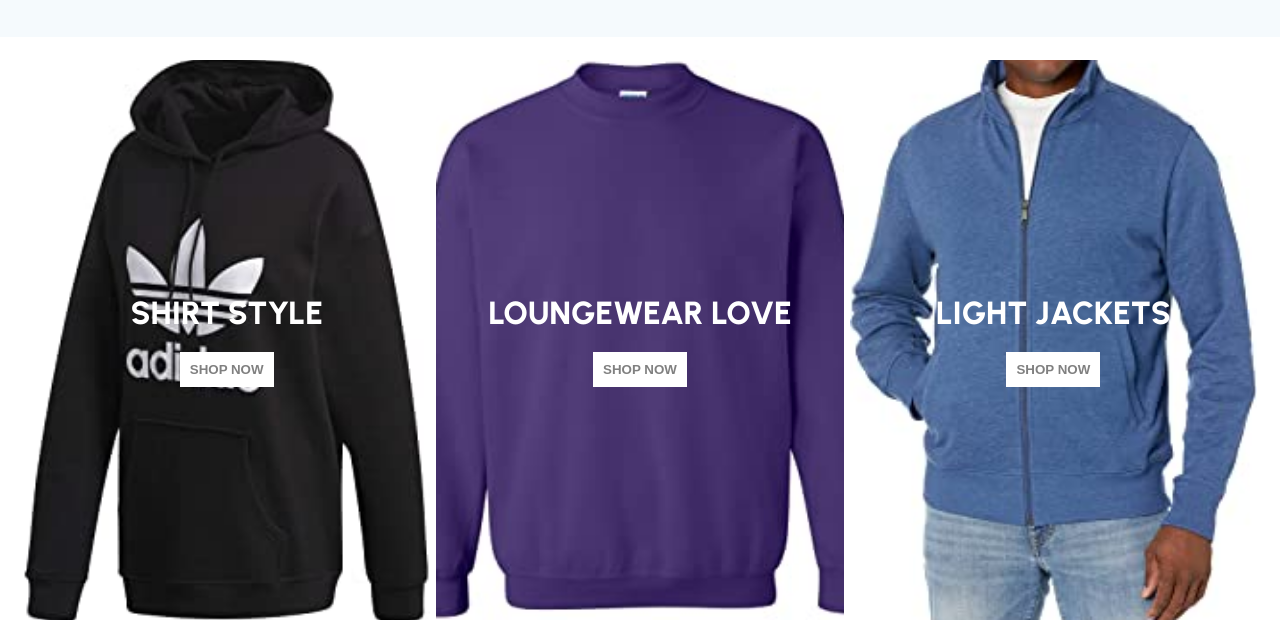
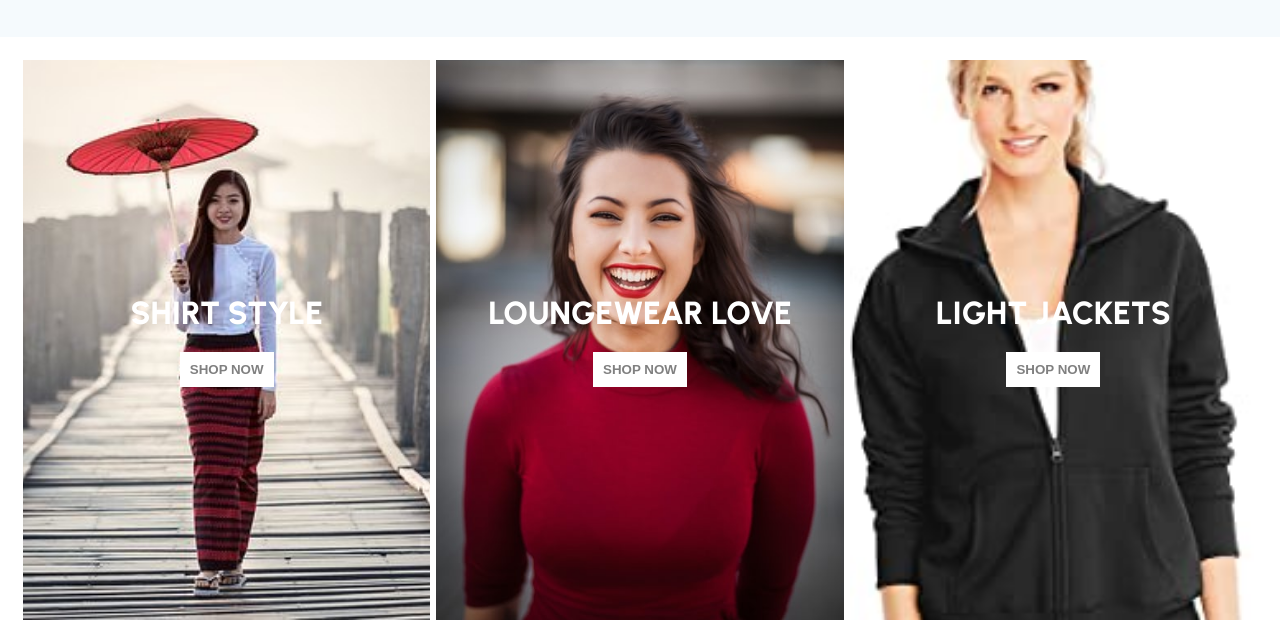
Before and after one commit to TimothyAttah/E-commerce-app, a React (Create React App) app in the folder client/: page / in a window 1280 px wide. Shown: the part 853-1496 px from the top of the page. Built offline with nearby package versions, Linux system fonts and the light colour scheme.

Commit message:
Changed images in categories feature

```diff
--- a/client/src/components/helper/helper.js
+++ b/client/src/components/helper/helper.js
@@ -30,19 +30,19 @@ export const sliderItems = [
 export const categories = [
   {
     _id: 1,
-    img: `${images.Img1}`,
+    img: `${images.Photo2}`,
     title: 'shirt style',
     category: 'women',
   },
   {
     _id: 2,
-    img: `${images.Img4}`,
+    img: `${images.Photo4}`,
     title: 'loungewear love',
     category: 'coats',
   },
   {
     _id: 3,
-    img: `${images.Img9}`,
+    img: `${images.Img17}`,
     title: 'light jackets',
     category: 'jeans',
   },
```
